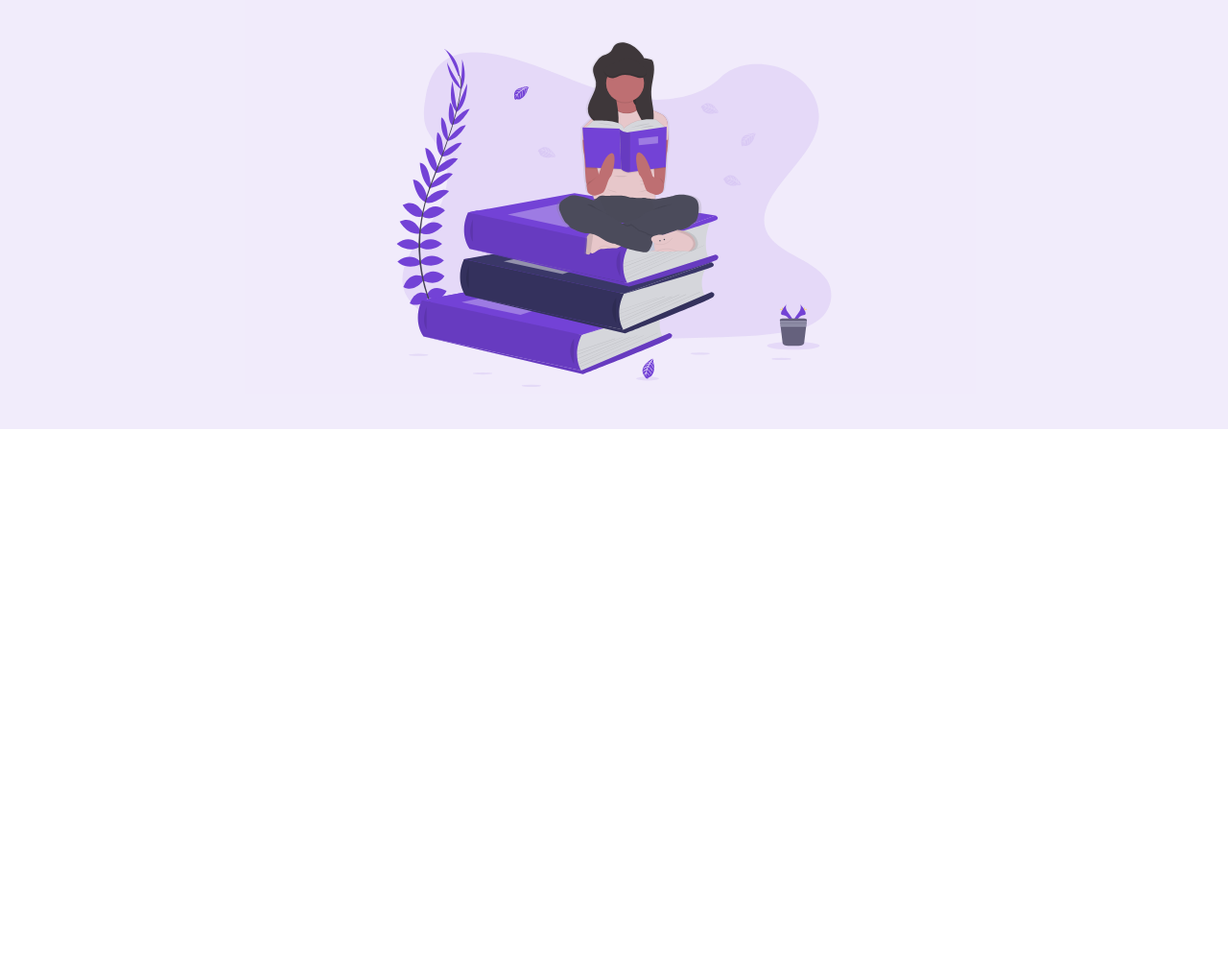
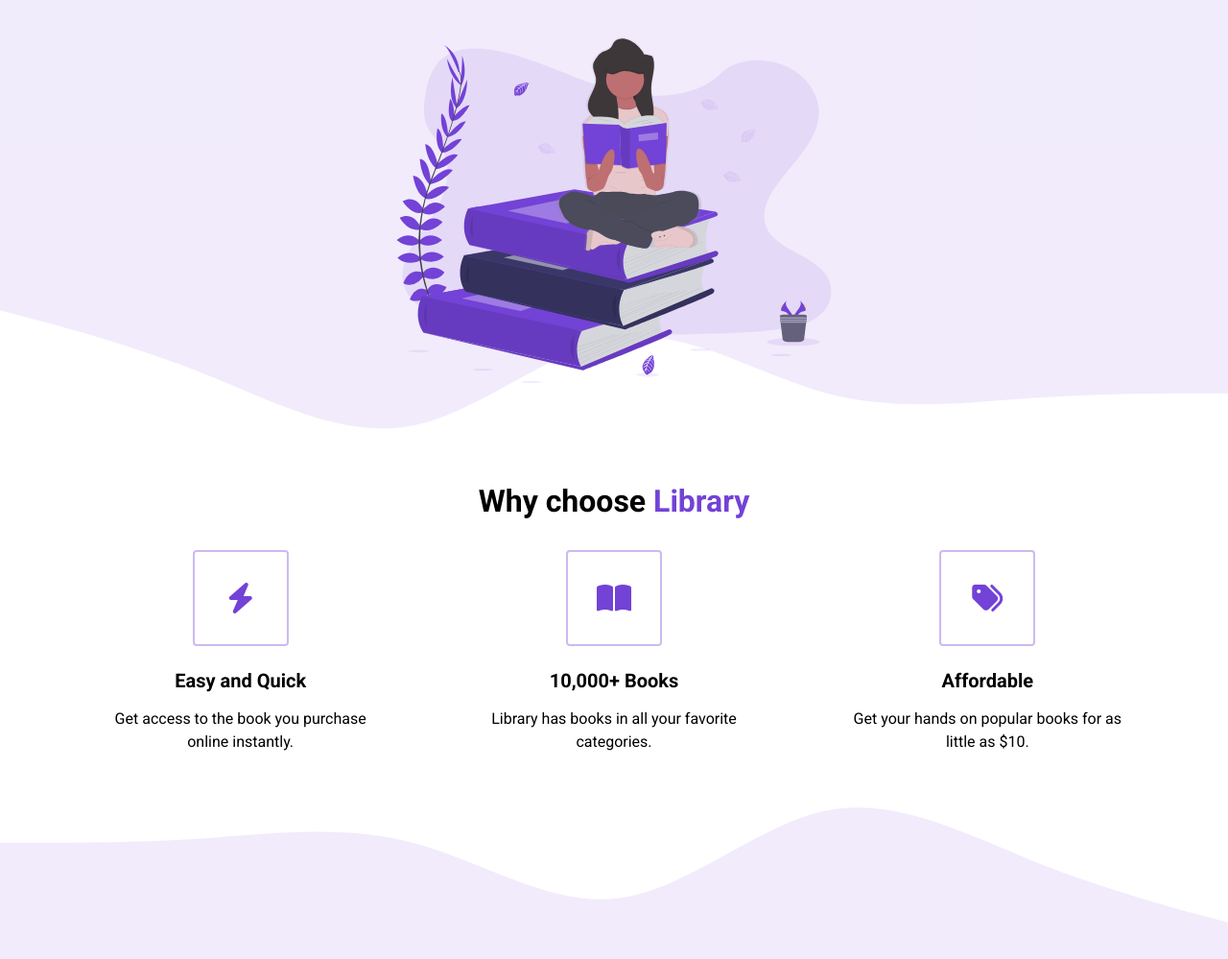
Before and after one commit to broadaciousb/e-commerce-project, a plain HTML site: page index.html in a window 1280 px wide. Shown: the part 353-1352 px from the top of the page at 96% size. Before the commit the page ends 800 px from the top, so only its background shows below. Drawn offline with Linux system fonts and the light colour scheme.

Commit message:
feat: Add hightlight section and styling, start features section

```diff
--- a/index.html
+++ b/index.html
@@ -6,6 +6,7 @@
   <meta name="viewport" content="width=device-width, initial-scale=1.0">
   <title>Library</title>
   <link rel="stylesheet" href="styles.css">
+  <script src="https://kit.fontawesome.com/a9dfca619b.js" crossorigin="anonymous"></script>
 </head>
 
 <body>
@@ -34,6 +35,62 @@
     </header>
   </section>
 
+  <main>
+    <section id="highlights">
+      <div class="container">
+        <div class="row">
+          <h2 class="section__title">
+            Why choose <span class="purple">Library</span>
+          </h2>
+          <div class="highlight__wrapper">
+            <div class="highlight">
+              <div class="highlight__img">
+                <i class="fas fa-bolt"></i>
+              </div>
+                <h3 class="highlight__subtitle">
+                  Easy and Quick
+                </h3>
+                <p class="highlight__para">
+                  Get access to the book you purchase online instantly.
+                </p>
+
+            </div>
+            <div class="highlight">
+              <div class="highlight__img">
+                <i class="fas fa-book-open"></i>
+              </div>
+                <h3 class="highlight__subtitle">
+                  10,000+ Books
+                </h3>
+                <p class="highlight__para">
+                  Library has books in all your favorite categories.
+                </p>
+            </div>
+            <div class="highlight">
+              <div class="highlight__img">
+                <i class="fas fa-tags"></i>
+              </div>
+                <h3 class="highlight__subtitle">
+                  Affordable
+                </h3>
+                <p class="highlight__para">
+                  Get your hands on popular books for as little as $10.
+                </p>
+              </div>
+            </div>
+          </div>
+        </div>
+      </div>
+    </section>
+    <section id="features">
+      <div class="container">
+        <div class="row">
+
+        </div>
+      </div>
+    </section>
+  </main>
+
 </body>
 
 </html>
--- a/styles.css
+++ b/styles.css
@@ -1,11 +1,15 @@
-@import url('https://fonts.googleapis.com/css2?family=Roboto:wght@400;500;700&display=swap');
-
+@import url("https://fonts.googleapis.com/css2?family=Roboto:wght@400;500;700&display=swap");
 
 * {
   padding: 0;
   margin: 0;
   box-sizing: border-box;
-  font-family: 'Roboto', sans-serif;
+  font-family: "Roboto", sans-serif;
+}
+
+body {
+  max-width: 100vw;
+  overflow-x: hidden;
 }
 
 nav {
@@ -18,6 +22,10 @@ img {
   height: 100%;
   max-height: 50vh;
   padding: 20px;
+}
+
+p {
+  line-height: 1.5;
 }
 
 .nav__container {
@@ -69,7 +77,7 @@ li {
 }
 
 #landing {
-  background-color: rgba(115, 66, 214, 0.1)
+  background-color: rgba(115, 66, 214, 0.1);
 }
 
 header {
@@ -94,7 +102,7 @@ header {
 
 h1 {
   font-size: 56px;
-  color:#7342d6;
+  color: #7342d6;
   margin-bottom: 24px;
   text-align: center;
 }
@@ -122,5 +130,93 @@ button:active {
 }
 
 .header__img-wrapper {
-  padding: 20px;
+  padding: 24px;
+  z-index: 2;
 }
+
+.container {
+  padding: 56px;
+}
+
+.row {
+  width: 100%;
+  max-width: 1200px;
+  margin: 0 auto;
+}
+
+/* HIGHLIGHTS */
+
+#highlights {
+  position: relative;
+  max-width: 100vw;
+}
+
+
+#highlights:before,
+#highlights:after {
+  background: url("assets/wave.svg");
+  content: "";
+  position: absolute;
+  width: 101vw;
+  height: 12vw;
+  left: 0;
+  z-index: 1;
+  background-size: cover;
+  background-repeat: no-repeat;
+}
+
+#highlights:before {
+  top: 1px;
+  transform: translateY(-100%);
+}
+
+#highlights:after {
+  bottom: 1px;
+  transform: translateY(100%) rotate(180deg);
+}
+
+
+
+.highlight__wrapper {
+  display: flex;
+}
+
+.highlight {
+  padding: 0 24px;
+  width: calc(100% / 3);
+  display: flex;
+  align-items: center;
+  justify-content: center;
+  flex-direction: column;
+}
+
+.highlight__para {
+  text-align: center;
+  max-width: 280px;
+}
+
+.highlight__img {
+  border: 2px solid #7342d65d;
+  color: #7342d6;
+  width: 100px;
+  height: 100px;
+  display: flex;
+  align-items: center;
+  justify-content: center;
+  border-radius: 4px;
+  font-size: 32px;
+  margin-bottom: 24px;
+}
+
+.highlight__subtitle {
+  font-size: 20px;
+  margin-bottom: 16px;
+}
+
+
+/* FEATURES */
+
+#features {
+  height: 1000px;
+  background-color: rgba(115, 66, 214, 0.1);
+}
```
